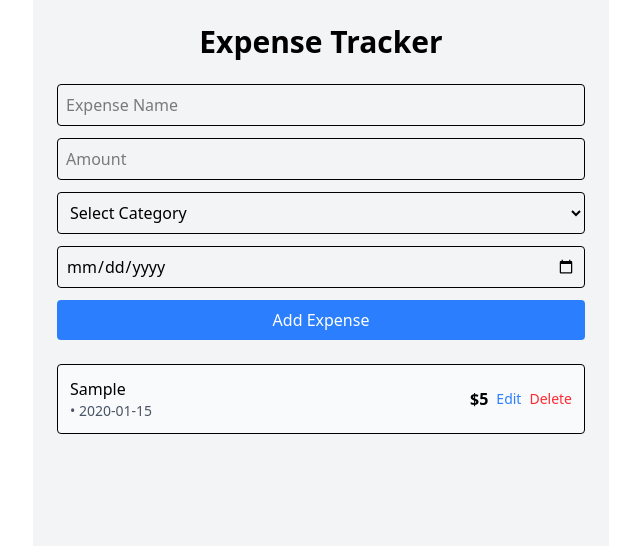
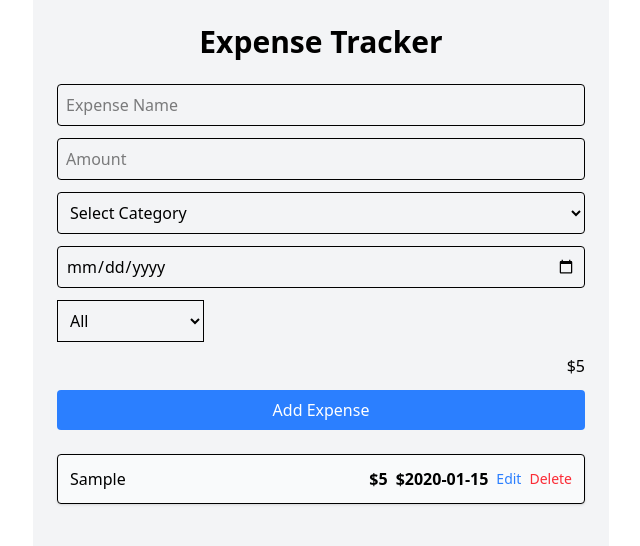
Before and after one commit to IblameNavin/ExpenseTacker-App, a React (Vite) app: page / in a window 1280 px wide. Both pictures are taken after typing "Sample", "5", "2020-01-15" into the empty fields and a click on the button "Add Expense". Shown: the top 546 px of the page, without its empty margins (319-959 px from the left). Built offline with nearby package versions, Linux system fonts and the light colour scheme.

Commit message:
Searching Logic added

```diff
--- a/src/App.jsx
+++ b/src/App.jsx
@@ -3,58 +3,98 @@ import ExpenseForm from "./components/ExpenseForm";
 import ExpenseList from "./components/ExpenseList";
 
 const App = () => {
+  const [addExpenseInput, setAddExpenseInput] = useState("");
+  const [addAmountInput, setAddAmountInput] = useState("");
   const [expenses, setExpenses] = useState([]);
   const [editExpId, setEditExpId] = useState(null);
+  const [editName, setEditName] = useState("");
+  const [editAmount, setEditAmount] = useState("");
+  const [selectedCategory, setSelectedCategory] = useState("");
+  const [date, setDate] = useState("");
+  const [editCategory, setEditCategory] = useState("");
+  const [editDate, setEditDate] = useState("");
+  const [filterCategory, setFilterCategory] = useState("");
 
-  const [formData, setFormData] = useState({
-    name: "",
-    amount: "",
-    category: "",
-    date: "",
-  });
-
-  const handleChange = (e) => {
-    const { name, value } = e.target;
-    setFormData((prev) => ({ ...prev, [name]: value }));
+  const addExpenseOnSearch = (e) => {
+    setAddExpenseInput(e.target.value);
   };
 
-  const addOrUpdateExpense = () => {
-    if (!formData.name.trim() || !formData.amount.trim()) return;
-
-    if (editExpId) {
-      setExpenses((prev) =>
-        prev.map((exp) =>
-          exp.id === editExpId ? { ...exp, ...formData } : exp
-        )
-      );
-      setEditExpId(null);
-    } else {
-      setExpenses((prev) => [
-        ...prev,
-        { id: Date.now(), ...formData },
-      ]);
-    }
-
-    setFormData({ name: "", amount: "", category: "", date: "" });
+  const addAmountOnSearch = (e) => {
+    setAddAmountInput(e.target.value);
   };
 
-  const startEditing = (expense) => {
-    setEditExpId(expense.id);
-    setFormData({
-      name: expense.name,
-      amount: expense.amount,
-      category: expense.category,
-      date: expense.date,
-    });
+  // Logic to Filter Categories
+  const filterExpenses = filterCategory ? expenses.filter((exp)=> {
+    return exp.category === filterCategory
+  }) : expenses
+
+
+
+  // Cancel Edit
+  const cancelEdit = () => {
+    setEditAmount("");
+    setEditExpId(null);
+    setEditName("");
+    setEditCategory("");
+    setEditDate("");
   };
 
-  const cancelEdit = () => {
-    setEditExpId(null);
-    setFormData({ name: "", amount: "", category: "", date: "" });
+  // Start editing a particular expense
+  const startEditing = (id, name, amount, category, date) => {
+    setEditExpId(id);
+    setEditName(name);
+    setEditAmount(amount);
+    setEditCategory(category);
+    setEditDate(date);
   };
 
-  const deleteExpense = (id) => {
-    setExpenses((prev) => prev.filter((exp) => exp.id !== id));
+  // Save edited expense
+  const saveEdit = (id) => {
+    setExpenses((currExp) =>
+      currExp.map((exp) =>
+        exp.id === id
+          ? {
+              ...exp,
+              name: editName,
+              amount: editAmount,
+              category: editCategory,
+              date: editDate,
+            }
+          : exp
+      )
+    );
+    setEditExpId(null);
+    setEditName("");
+    setEditAmount("");
+    setEditCategory("");
+    setEditDate("");
+  };
+
+  // Add new expense
+  const addExpenses = () => {
+    if (!addExpenseInput.trim() || !addAmountInput.trim()) return;
+    const newExp = {
+      id: Date.now(),
+      name: addExpenseInput,
+      amount: addAmountInput,
+      category: selectedCategory,
+      date: date,
+    };
+    setExpenses((prev) => [...prev, newExp]);
+    setAddExpenseInput("");
+    setAddAmountInput("");
+    setSelectedCategory("");
+    setDate("");
+  };
+
+  // Total Expense
+  const totalExpense = expenses.reduce((sum, exp) => {
+    return sum + Number(exp.amount);
+  }, 0);
+
+  // Delete expense
+  const deleteTheExpenses = (id) => {
+    setExpenses((currExp) => currExp.filter((exp) => exp.id !== id));
   };
 
   return (
@@ -62,18 +102,35 @@ const App = () => {
       <h1 className="text-3xl font-bold mb-6 text-center">Expense Tracker</h1>
 
       <ExpenseForm
-        formData={formData}
-        handleChange={handleChange}
-        onSubmit={addOrUpdateExpense}
-        editMode={!!editExpId}
+        nameValue={editExpId ? editName : addExpenseInput}
+        amountValue={editExpId ? editAmount : addAmountInput}
+        addExpenses={addExpenses}
+        editExpId={editExpId}
+        setEditName={setEditName}
+        setEditAmount={setEditAmount}
+        addExpenseOnSearch={addExpenseOnSearch}
+        addAmountOnSearch={addAmountOnSearch}
+        setSelectedCategory={setSelectedCategory}
+        setDate={setDate}
+        selectedCategory={selectedCategory}
+        date={date}
+        expenses={expenses}
+        totalExpense={totalExpense}
+        editCategory={editCategory}
+        setEditCategory={setEditCategory}
+        setEditDate={setEditDate}
+        editDate={editDate}
+        filterCategory={filterCategory}
+        setFilterCategory={setFilterCategory}
       />
 
       <ExpenseList
-        expenses={expenses}
+        expenses={filterExpenses}
+        deleteTheExpenses={deleteTheExpenses}
         startEditing={startEditing}
-        deleteExpense={deleteExpense}
+        editExpId={editExpId}
+        saveEdit={saveEdit}
         cancelEdit={cancelEdit}
-        editExpId={editExpId}
       />
     </div>
   );
--- a/src/components/ExpenseForm.jsx
+++ b/src/components/ExpenseForm.jsx
@@ -1,57 +1,108 @@
 import React from "react";
 
-const ExpenseForm = ({ formData, handleChange, onSubmit, editMode }) => {
-  const handleSubmit = (e) => {
-    e.preventDefault();
-    onSubmit();
-  };
+const ExpenseForm = ({addExpenseOnSearch, addAmountOnSearch, addExpenses, editExpId, nameValue, amountValue , setEditName, setEditAmount, setDate, setSelectedCategory , selectedCategory, date,totalExpense, expenses, editCategory, setEditCategory, editDate,setEditDate, filterCategory, setFilterCategory}) => {
+
+  const handleSubmit = (e)=>{
+    e.preventDefault()
+    addExpenses()
+  }
 
   return (
     <form className="flex flex-col gap-3 mb-6" onSubmit={handleSubmit}>
+      {/* Edit input */}
+      {editExpId ?
+
+      <>
+       <input
+        type="text" value={nameValue} onChange={(e)=>setEditName(e.target.value)}
+        placeholder=""
+        className="border p-2 rounded w-full"
+        />
+       <input
+        type="number"
+        placeholder="Amount" value={amountValue} onChange={(e)=>setEditAmount(e.target.value)}
+        className="border p-2 rounded w-full"
+        />
+        </>
+      :
+      <>
       <input
         type="text"
-        name="name"
-        placeholder="Expense Name"
-        value={formData.name}
-        onChange={handleChange}
+        placeholder="Expense Name" value={nameValue} onChange={addExpenseOnSearch}
         className="border p-2 rounded w-full"
         />
-
       <input
         type="number"
-        name="amount"
-        placeholder="Amount"
-        value={formData.amount}
-        onChange={handleChange}
+        placeholder="Amount" value={amountValue} onChange={addAmountOnSearch}
         className="border p-2 rounded w-full"
         />
+        </>
+      }
 
-      <select
-        name="category"
-        value={formData.category}
-        onChange={handleChange}
-        className="border p-2 rounded w-full"
-      >
+       {/* Edit Category Input  */}
+       {editExpId ?
+        <div className="">
+       <select name="" id="" className="border p-2 rounded w-full" value={editCategory} onChange={(e)=>setEditCategory(e.target.value)} >
         <option value="">Select Category</option>
         <option value="Food">Food</option>
         <option value="Clothes">Clothes</option>
         <option value="Travelling">Travelling</option>
         <option value="Entertainment">Entertainment</option>
        </select>
+       </div>
+       :
+       <div className="">
+       <select name="" id="" className="border p-2 rounded w-full" value={selectedCategory} onChange={(e)=>setSelectedCategory(e.target.value)} >
+        <option value="">Select Category</option>
+        <option value="Food">Food</option>
+        <option value="Clothes">Clothes</option>
+        <option value="Travelling">Travelling</option>
+        <option value="Entertainment">Entertainment</option>
+       </select>
+       </div>
 
+      }
+
+        {editExpId ?
            <input
-        type="date"
-        name="date"
-        value={formData.date}
-        onChange={handleChange}
+  type="date" value={editDate}
+  onChange={(e)=>setEditDate(e.target.value)}
   className="border p-2 rounded w-full"
 />
+         :
+     <input
+  type="date" value={date}
+  onChange={(e)=>setDate(e.target.value)}
+  className="border p-2 rounded w-full"
+/>
+         }
+
+
+   {expenses.length > 0 &&
+
+   <div>
+    <select name="" id="" className="border p-2" value={filterCategory} onChange={(e)=>setFilterCategory(e.target.value)}>
+      <option value="">All</option>
+       <option value="Food">Food</option>
+        <option value="Clothes">Clothes</option>
+        <option value="Travelling">Travelling</option>
+        <option value="Entertainment">Entertainment</option>
+    </select>
+   </div>
+
+   }
+
+     {expenses.length > 0 &&
+      <div className="text-right ">
+        ${totalExpense}
+      </div>
+     }
 
       <button
         type="submit"
         className="bg-blue-500 text-white py-2 rounded hover:bg-blue-600 transition cursor-pointer"
       >
-        {editMode ? "Save Expense" : "Add Expense"}
+        Add Expense
       </button>
     </form>
   );
--- a/src/components/ExpenseItem.jsx
+++ b/src/components/ExpenseItem.jsx
@@ -1,42 +1,31 @@
 import React from "react";
 
-const ExpenseItem = ({
-  expense,
-  startEditing,
-  deleteExpense,
-  cancelEdit,
-  editExpId,
-}) => {
-  const isEditing = editExpId === expense.id;
-
+const ExpenseItem = ({expense, deleteTheExpenses, startEditing, saveEdit, editExpId, cancelEdit, }) => {
+  // console.log(editExpId)
   return (
-    <div className="flex justify-between items-center border p-3 rounded bg-gray-50">
-      <div>
-        <p className="font-medium">{expense.name}</p>
-        <p className="text-sm text-gray-600">
-          {expense.category} • {expense.date}
-        </p>
-      </div>
+    <div className="flex justify-between items-center border p-3 rounded shadow-sm bg-gray-50">
+      <span>{expense.name}</span>
+      <span>{expense.category}</span>
 
       <div className="flex items-center gap-2">
         <span className="font-semibold">${expense.amount}</span>
+        <span className="font-semibold">${expense.date}</span>
 
-        {isEditing ? (
-          <button className="text-sm text-blue-500 cursor-pointer" onClick={cancelEdit}>
-            Cancel
-          </button>
+
+
+        {/* Add Edit Logic */}
+        {editExpId === expense.id  ? (
+          <>
+          <button className="text-blue-500 text-sm cursor-pointer" onClick={()=>saveEdit(expense.id)}>Save</button>
+          <button className="text-blue-500 text-sm cursor-pointer" onClick={cancelEdit}>Cancel</button>
+          </>
         ) : (
-          <button
-            className="text-sm text-blue-500 cursor-pointer"
-            onClick={() => startEditing(expense)}
-          >
-            Edit
-          </button>
+          <button className="text-blue-500 text-sm cursor-pointer" onClick={()=>startEditing(expense.id, expense.name, expense.amount, expense.category, expense.date)}>Edit</button>
         )}
 
         <button
-          className="text-sm text-red-500 cursor-pointer"
-          onClick={() => deleteExpense(expense.id)}
+          className="text-red-500 text-sm cursor-pointer"
+          onClick={() => deleteTheExpenses(expense.id)}
         >
           Delete
         </button>
--- a/src/components/ExpenseList.jsx
+++ b/src/components/ExpenseList.jsx
@@ -1,24 +1,20 @@
 import React from "react";
 import ExpenseItem from "./ExpenseItem";
 
-const ExpenseList = ({
-  expenses,
-  startEditing,
-  deleteExpense,
-  cancelEdit,
-  editExpId,
-}) => {
+const ExpenseList = ({expenses, deleteTheExpenses, saveEdit, startEditing, editExpId, cancelEdit}) => {
+  // Dummy data for UI
+  // const expenses = [
+  //   { id: 1, name: "Groceries", amount: 50 },
+  //   { id: 2, name: "Transport", amount: 20 },
+  //   { id: 3, name: "Utilities", amount: 100 },
+  // ];
+
+
+
   return (
     <div className="flex flex-col gap-3">
       {expenses.map((expense) => (
-        <ExpenseItem
-          key={expense.id}
-          expense={expense}
-          startEditing={startEditing}
-          deleteExpense={deleteExpense}
-          cancelEdit={cancelEdit}
-          editExpId={editExpId}
-        />
+        <ExpenseItem key={expense.id} expense={expense} deleteTheExpenses = {deleteTheExpenses} saveEdit = {saveEdit} startEditing = {startEditing} editExpId = {editExpId} cancelEdit = {cancelEdit}  />
       ))}
     </div>
   );
```
Lines whose indentation alone changed are shown as unchanged.
